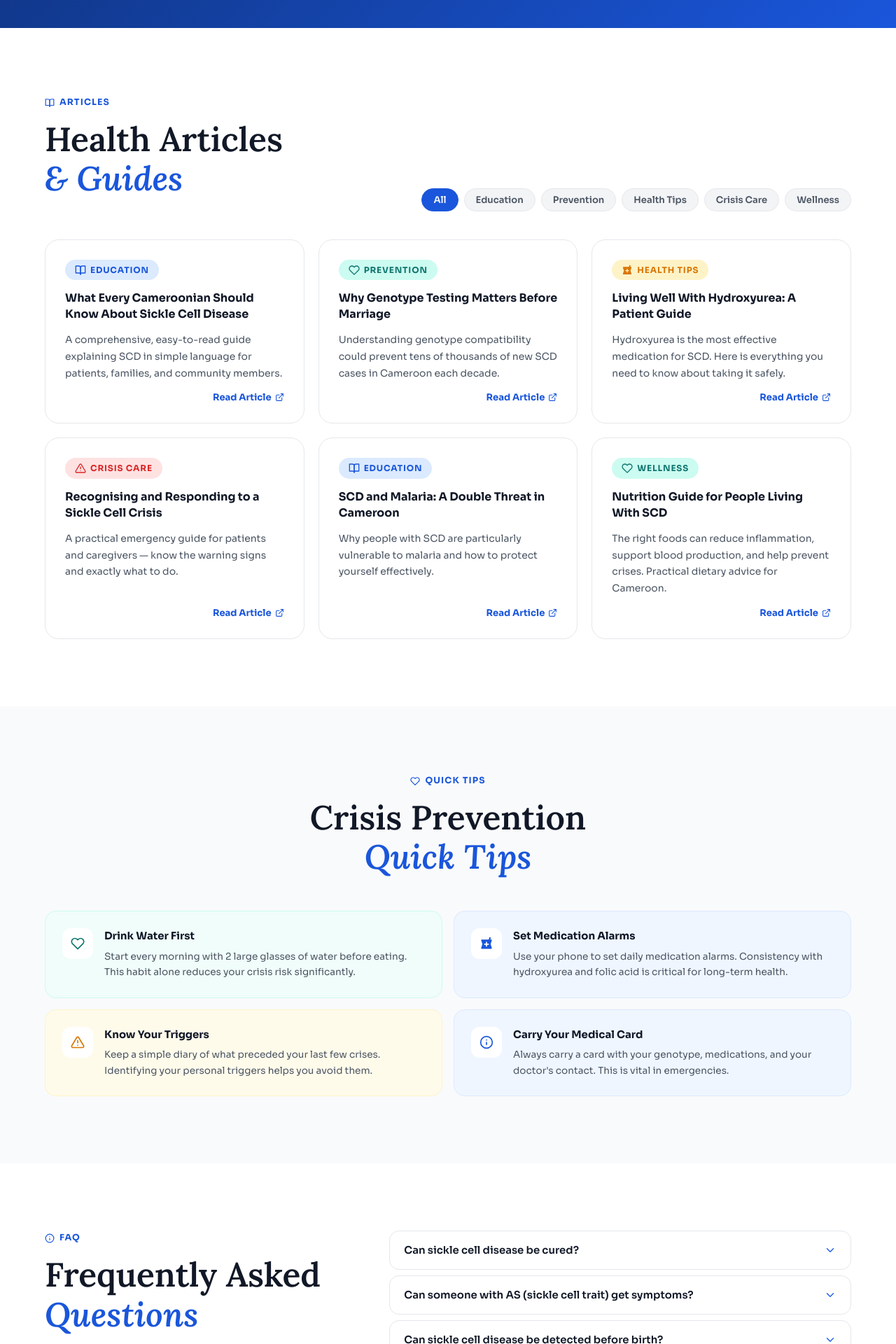
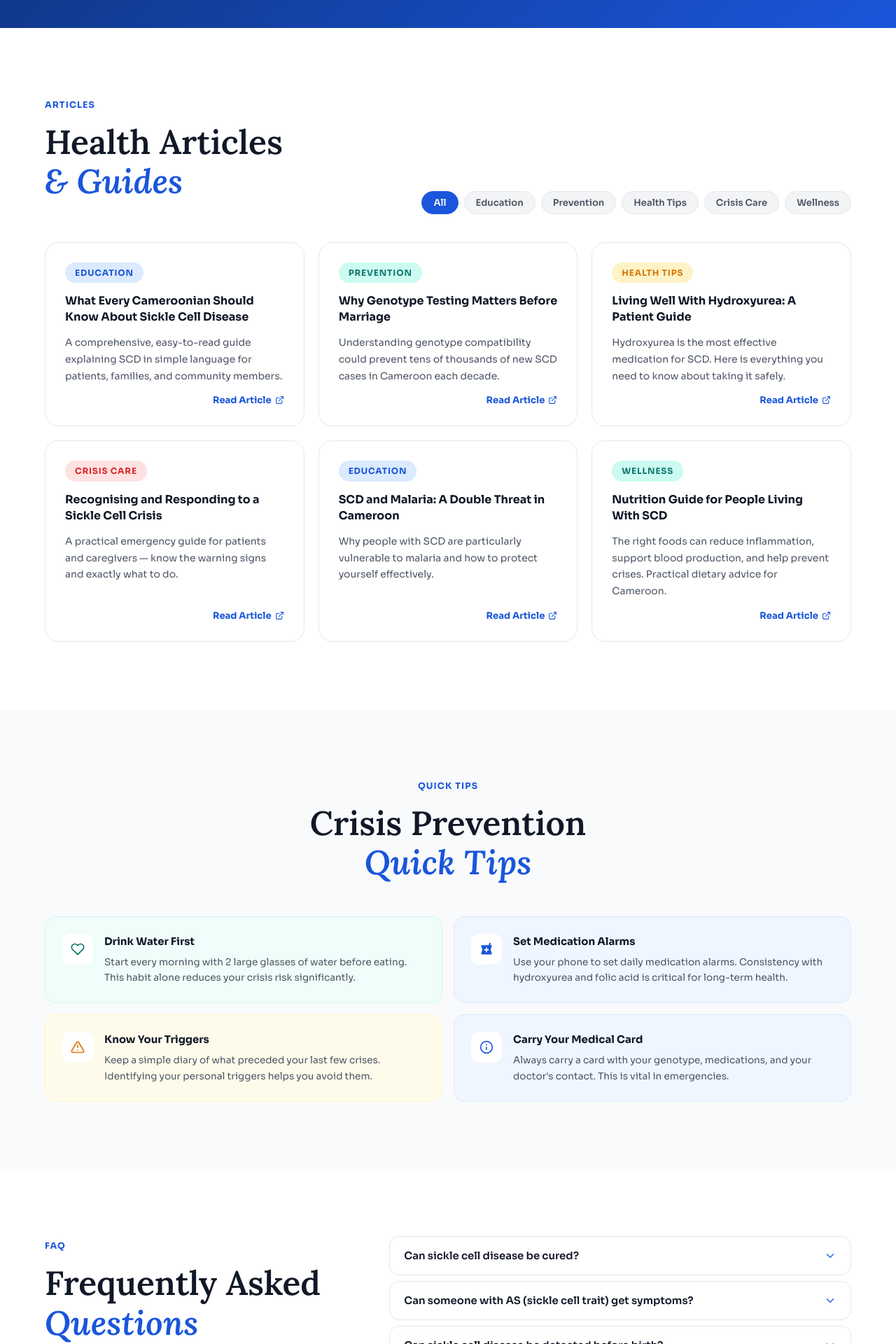
Before and after one commit to NgwinaQuinstarics/sickle-cell-awareness-web, a React (Vite) app in the folder frontend/: page /resources in a window 1280 px wide. Shown: the part 480-2400 px from the top of the page at 70% size. Built offline with nearby package versions, Linux system fonts and the light colour scheme.

Commit message:
updated icons on the different pages

```diff
--- a/frontend/src/pages/Contact.jsx
+++ b/frontend/src/pages/Contact.jsx
@@ -132,7 +132,6 @@ const handleSubmit = async (ev) => {
             {/* CONTACT INFO */}
             <div className="contact-info">
               <div className="ci-card">
-                <div className="ci-icon ci-blue"><MdBloodtype size={26}/></div>
                 <h3>SickleCare Platform</h3>
                 <p>Empowering Cameroonians with sickle cell knowledge, tools, and community.</p>
               </div>
@@ -157,7 +156,7 @@ const handleSubmit = async (ev) => {
               </div>
 
               <div className="ci-emergency">
-                <div className="cie-dot"/><strong>Medical Emergency:</strong> Call <strong>15</strong> (SAMU Cameroon)
+                <strong>Medical Emergency:</strong> Call <strong>15</strong> (SAMU Cameroon)
               </div>
 
               <div className="ci-social">
@@ -175,7 +174,6 @@ const handleSubmit = async (ev) => {
               </div>
 
               <div className="ci-disclaimer">
-                <FiCheckCircle size={14} style={{ flexShrink:0, marginTop:2 }}/>
                 <p>This platform provides educational information only — not medical advice. Always consult a qualified healthcare professional for personal medical decisions.</p>
               </div>
             </div>
--- a/frontend/src/pages/Living.jsx
+++ b/frontend/src/pages/Living.jsx
@@ -233,7 +233,7 @@ export default function Living() {
               You are not defined by your diagnosis. You are defined by your courage,
               your kindness, and the life you choose to live — every single day.
             </blockquote>
-            <div className="mc-source">— SickleCare</div>
+            <div className="mc-source"> SickleCare</div>
           </div>
         </div>
       </section>
--- a/frontend/src/pages/Prevention.jsx
+++ b/frontend/src/pages/Prevention.jsx
@@ -53,7 +53,7 @@ export default function Prevention() {
         <div className="container">
           <div className="why-test-grid">
             <div className="why-test-text">
-              <span className="section-label"><FiSearch size={14}/> Why Test?</span>
+              <span className="section-label">Why Test?</span>
               <h2 className="section-title">
                 The Importance of<br/><em>Genotype Testing</em>
               </h2>
@@ -79,7 +79,7 @@ export default function Prevention() {
                     key={p}
                     style={{ display: 'flex', alignItems: 'center', gap: 10, fontSize: '.92rem', color: 'var(--gray-700)' }}
                   >
-                    <FiCheckCircle size={15} style={{ color: 'var(--teal-600)', flexShrink: 0 }}/> {p}
+                    <FiCheckCircle size={16} style={{ color: 'var(--teal-600)', flexShrink: 0 }}/> {p}
                   </div>
                 ))}
               </div>
@@ -87,7 +87,7 @@ export default function Prevention() {
 
             <div className="why-test-visual">
               <div className="test-info-card">
-                <div className="tic-icon"><MdScience size={30}/></div>
+
                 <h3>Haemoglobin Electrophoresis</h3>
                 <p>The gold-standard test for identifying your blood genotype with certainty.</p>
                 <div className="tic-tags">
@@ -113,7 +113,7 @@ export default function Prevention() {
       <section className="section prev-steps-section" ref={stepsRef}>
         <div className="container">
           <div className="section-center-text">
-            <span className="section-label"><FiCheckCircle size={14}/> Step by Step</span>
+            <span className="section-label"> Step by Step</span>
             <h2 className="section-title">How to Get<br/><em>Tested</em></h2>
           </div>
           <div className="prev-steps">
@@ -142,7 +142,7 @@ export default function Prevention() {
       <section className="section compat-section" ref={tableRef}>
         <div className="container">
           <div className="section-center-text">
-            <span className="section-label"><GiDna2 size={14}/> Compatibility Guide</span>
+            <span className="section-label">Compatibility Guide</span>
             <h2 className="section-title">
               Genotype Compatibility<br/><em>Before Marriage</em>
             </h2>
@@ -175,7 +175,7 @@ export default function Prevention() {
       <section className="section choices-section" ref={choiceRef}>
         <div className="container">
           <div className="section-center-text">
-            <span className="section-label"><FiHeart size={14}/> Responsible Choices</span>
+            <span className="section-label">Responsible Choices</span>
             <h2 className="section-title">
               Making Informed<br/><em>Decisions</em>
             </h2>
@@ -199,7 +199,6 @@ export default function Prevention() {
           </div>
 
           <div className="choice-note">
-            <FiHeart size={17} style={{ color: 'var(--blue-600)', flexShrink: 0 }}/>
             <p>
               SickleCare does not tell you who to love or marry. We give you accurate
               information so that you and your family can make{' '}
--- a/frontend/src/pages/Resources.jsx
+++ b/frontend/src/pages/Resources.jsx
@@ -6,12 +6,12 @@ import useInView from '../hooks/useInView';
 import './Resources.css';
 
 const ARTICLES = [
-  { cat:'Education', color:'blue', icon:<FiBookOpen size={16}/>, title:'What Every Cameroonian Should Know About Sickle Cell Disease', excerpt:'A comprehensive, easy-to-read guide explaining SCD in simple language for patients, families, and community members.',  },
-  { cat:'Prevention', color:'teal', icon:<FiHeart size={16}/>, title:'Why Genotype Testing Matters Before Marriage', excerpt:'Understanding genotype compatibility could prevent tens of thousands of new SCD cases in Cameroon each decade.',  },
-  { cat:'Health Tips', color:'amber', icon:<MdLocalPharmacy size={16}/>, title:'Living Well With Hydroxyurea: A Patient Guide', excerpt:'Hydroxyurea is the most effective medication for SCD. Here is everything you need to know about taking it safely.', },
-  { cat:'Crisis Care', color:'red', icon:<FiAlertTriangle size={16}/>, title:'Recognising and Responding to a Sickle Cell Crisis', excerpt:'A practical emergency guide for patients and caregivers — know the warning signs and exactly what to do.',  },
-  { cat:'Education', color:'blue', icon:<FiBookOpen size={16}/>, title:'SCD and Malaria: A Double Threat in Cameroon', excerpt:'Why people with SCD are particularly vulnerable to malaria and how to protect yourself effectively.', },
-  { cat:'Wellness', color:'teal', icon:<FiHeart size={16}/>, title:'Nutrition Guide for People Living With SCD', excerpt:'The right foods can reduce inflammation, support blood production, and help prevent crises. Practical dietary advice for Cameroon.', },
+  { cat:'Education', color:'blue',  title:'What Every Cameroonian Should Know About Sickle Cell Disease', excerpt:'A comprehensive, easy-to-read guide explaining SCD in simple language for patients, families, and community members.',  },
+  { cat:'Prevention', color:'teal',  title:'Why Genotype Testing Matters Before Marriage', excerpt:'Understanding genotype compatibility could prevent tens of thousands of new SCD cases in Cameroon each decade.',  },
+  { cat:'Health Tips', color:'amber',  title:'Living Well With Hydroxyurea: A Patient Guide', excerpt:'Hydroxyurea is the most effective medication for SCD. Here is everything you need to know about taking it safely.', },
+  { cat:'Crisis Care', color:'red', title:'Recognising and Responding to a Sickle Cell Crisis', excerpt:'A practical emergency guide for patients and caregivers — know the warning signs and exactly what to do.',  },
+  { cat:'Education', color:'blue', title:'SCD and Malaria: A Double Threat in Cameroon', excerpt:'Why people with SCD are particularly vulnerable to malaria and how to protect yourself effectively.', },
+  { cat:'Wellness', color:'teal', title:'Nutrition Guide for People Living With SCD', excerpt:'The right foods can reduce inflammation, support blood production, and help prevent crises. Practical dietary advice for Cameroon.', },
 ];
 
 const FAQS = [
@@ -67,7 +67,7 @@ export default function Resources() {
         <div className="container">
           <div className="res-header">
             <div>
-              <span className="section-label"><FiBookOpen size={14}/> Articles</span>
+              <span className="section-label"> Articles</span>
               <h2 className="section-title">Health Articles<br/><em>& Guides</em></h2>
             </div>
             <div className="res-filters">
@@ -96,7 +96,7 @@ export default function Resources() {
       <section className="section tips-section" ref={tipRef}>
         <div className="container">
           <div className="section-center-text">
-            <span className="section-label"><FiHeart size={14}/> Quick Tips</span>
+            <span className="section-label"> Quick Tips</span>
             <h2 className="section-title">Crisis Prevention<br/><em>Quick Tips</em></h2>
           </div>
           <div className="tips-grid">
@@ -118,7 +118,7 @@ export default function Resources() {
         <div className="container">
           <div className={`faq-inner${faqV ? ' fv' : ''}`}>
             <div className="faq-header">
-              <span className="section-label"><FiInfo size={14}/> FAQ</span>
+              <span className="section-label"> FAQ</span>
               <h2 className="section-title">Frequently Asked<br/><em>Questions</em></h2>
               <p className="section-sub">Honest answers to the questions we hear most often about sickle cell disease.</p>
             </div>
```
